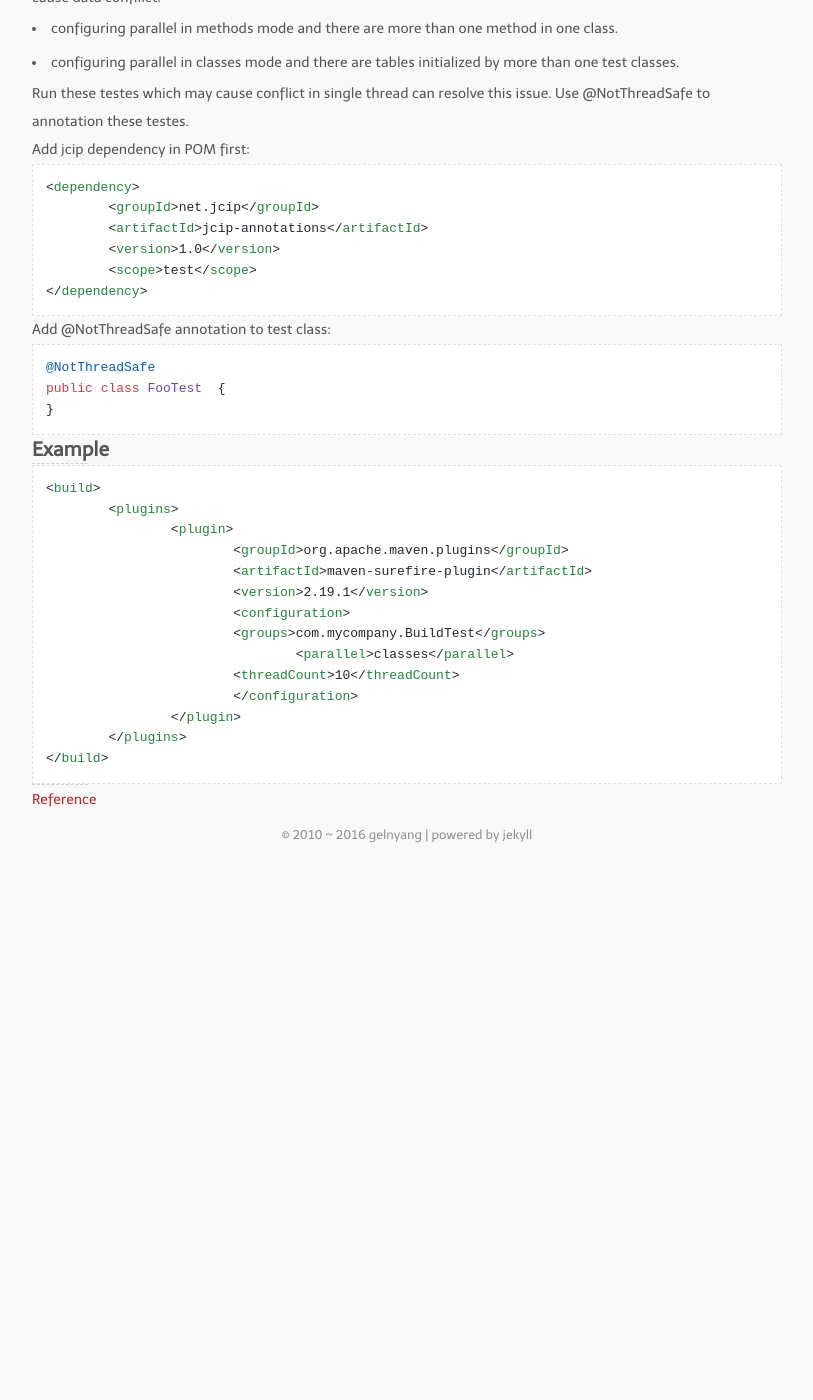
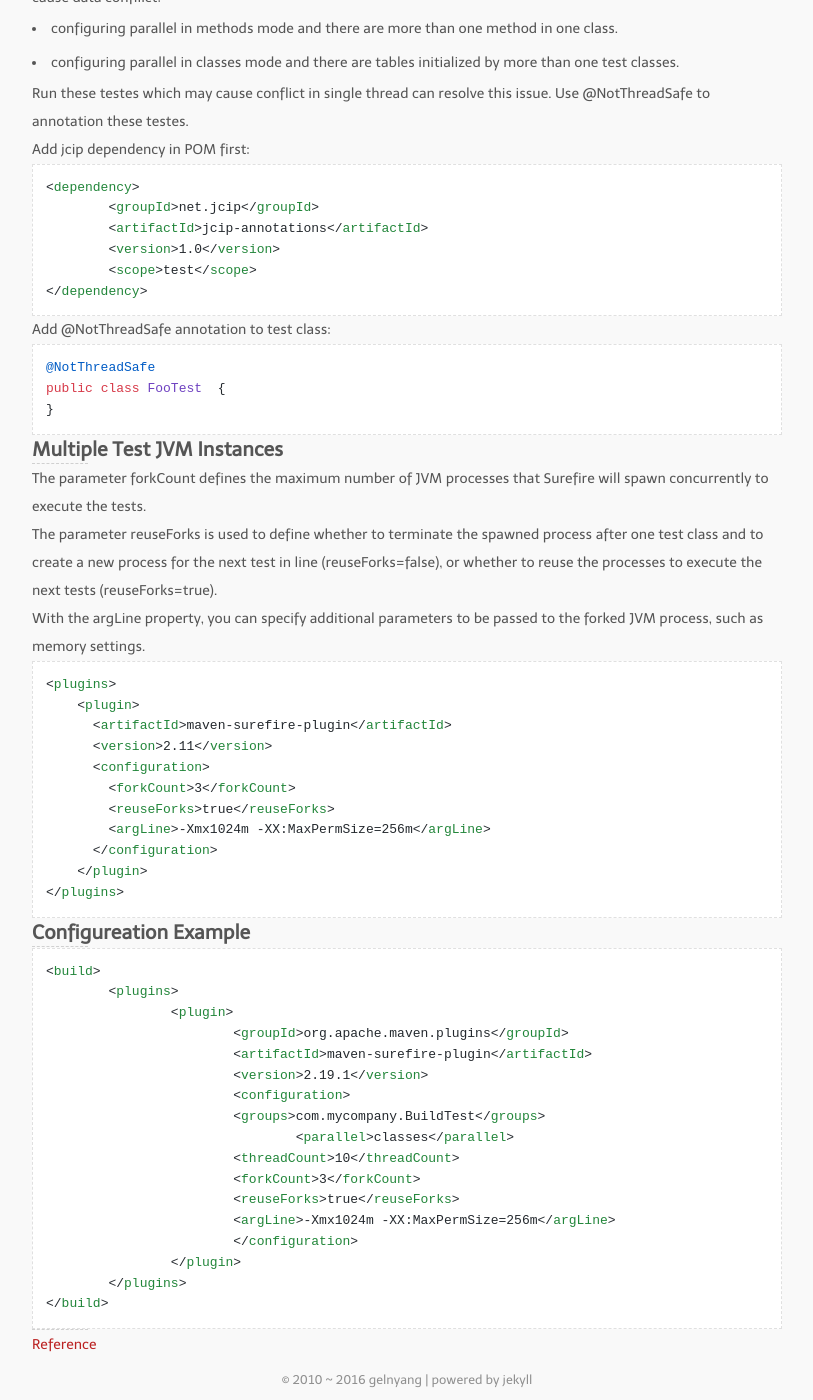
Before and after one commit to wongoo/blog-jekyll, a Jekyll site: the page built from _posts/2016-03-27-maven-surefire-plugin.markdown, in a window 1280 px wide and 1400 px high, scrolled down 2022 px. Shown: the whole window, without its empty margins (233-1046 px from the left). Built offline with Jekyll 4.4.1, drawn with Linux system fonts in a browser that asks for light colours; nearby versions of some CDN libraries; some web fonts are replaced; Markdown is read by kramdown in place of the engine named in the settings; before the commit the page ends 2877 px from its top, so only the background shows below that; some of the changed text lies outside the part shown.

Commit message:
Multiple Test JVM Instances

```diff
--- a/_posts/2016-03-27-maven-surefire-plugin.markdown
+++ b/_posts/2016-03-27-maven-surefire-plugin.markdown
@@ -65,7 +65,7 @@ Or, provide the parameter from command line:
 
 	mvn install -DskipTests=true
 
-#Using JUnit Categories
+#Using JUnit Categories to Limit Test Scope
 -----------------------------
 JUnit 4.8 introduced the notion of Categories. You can use JUnit categories by using the groups parameter.
 
@@ -94,7 +94,7 @@ The @Category annotation can also be applied at [class-level].
 
 See [Surefire Junit]
 
-#Parallel
+#Test Parallel
 -----------------------------
 
 Simply, using two parameter to control parallel:
@@ -128,7 +128,27 @@ Add @NotThreadSafe annotation to test class:
 	public class FooTest  {
 	}
 
-#Example
+#Multiple Test JVM Instances
+-----------------------------
+The parameter forkCount defines the maximum number of JVM processes that Surefire will spawn concurrently to execute the tests.
+
+The parameter reuseForks is used to define whether to terminate the spawned process after one test class and to create a new process for the next test in line (reuseForks=false), or whether to reuse the processes to execute the next tests (reuseForks=true).
+
+With the argLine property, you can specify additional parameters to be passed to the forked JVM process, such as memory settings.
+
+	<plugins>
+	    <plugin>
+	      <artifactId>maven-surefire-plugin</artifactId>
+	      <version>2.11</version>
+	      <configuration>
+	        <forkCount>3</forkCount>
+	        <reuseForks>true</reuseForks>
+	        <argLine>-Xmx1024m -XX:MaxPermSize=256m</argLine>
+	      </configuration>
+	    </plugin>
+	</plugins>
+
+#Configureation Example
 -----------------------------
 	<build>
 		<plugins>
@@ -140,6 +160,9 @@ Add @NotThreadSafe annotation to test class:
 	        		<groups>com.mycompany.BuildTest</groups>
 					<parallel>classes</parallel>
           			<threadCount>10</threadCount>
+			        <forkCount>3</forkCount>
+			        <reuseForks>true</reuseForks>
+			        <argLine>-Xmx1024m -XX:MaxPermSize=256m</argLine>
 				</configuration>
 			</plugin>
 		</plugins>
```
Also changed, not shown: other parts of _posts/2016-03-27-maven-surefire-plugin.markdown (+1 -1 lines).
